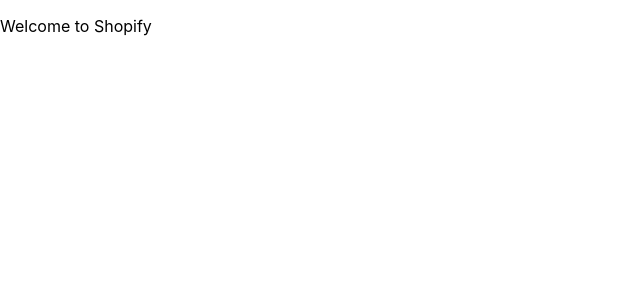
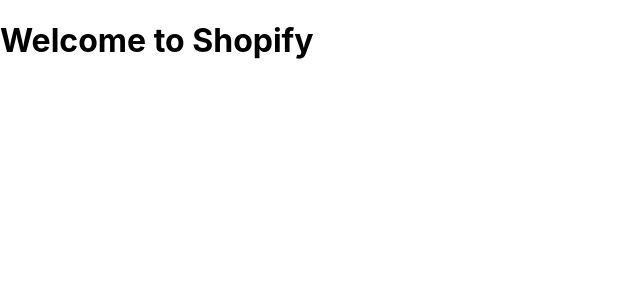
Before and after one commit to rahulrs-30/shopify, a React (Create React App) app in the folder frontend/: page / in a window 1280 px wide. Shown: the top 300 px of the page, without its empty margins (0-640 px from the left). Built offline with nearby package versions, Linux system fonts and the light colour scheme.

Commit message:
initial commit

```diff
--- a/frontend/src/App.js
+++ b/frontend/src/App.js
@@ -2,7 +2,7 @@
 
 const App = () => {
   return (
-    <p>Welcome to Shopify</p>
+    <h1>Welcome to Shopify</h1>
   )
 }
 
```
